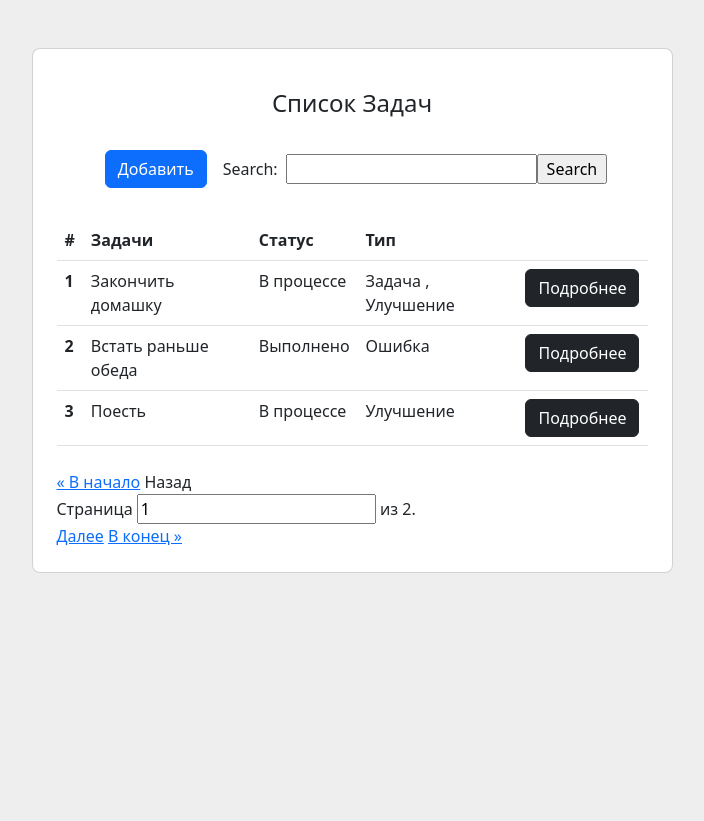
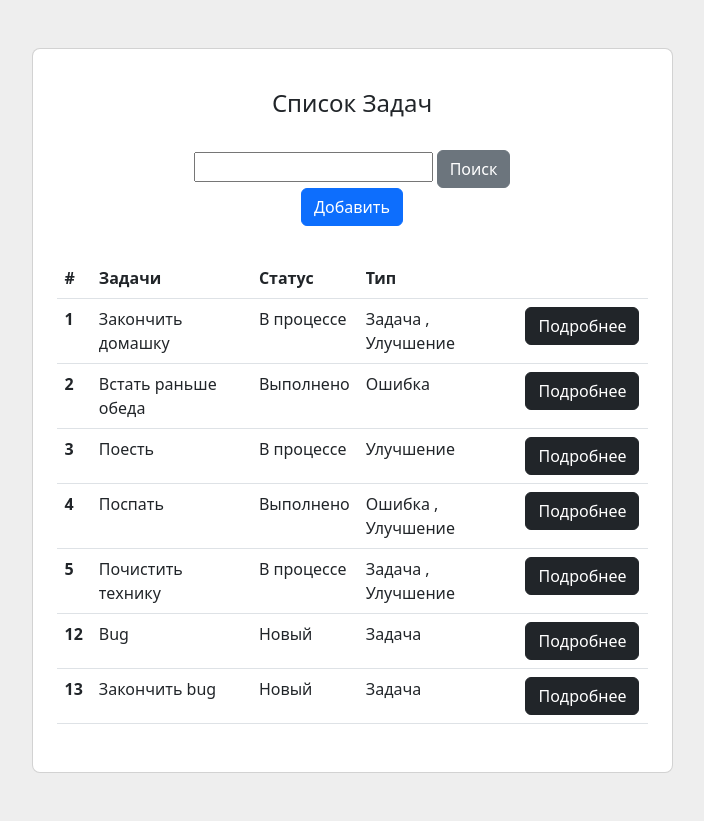
Before and after one commit to Chingiz-Almukhan/homework_59_Almukhan_Chingiz, a Django app: page / in a window 1280 px wide. Shown: the whole page, without its empty margins (288-992 px from the left). Before the commit the page ends 573 px from the top, so only its background shows below. Run offline with Django 4.2, Linux system fonts and the light colour scheme; data comes from the database, SQL or seed files in the repository.

Commit message:
Были переписаны вьюхи Добавлен поиск на главной странице Также на главной странице отображается по 10 задач на страницу

```diff
--- a/core/templates/main_page.html
+++ b/core/templates/main_page.html
@@ -2,11 +2,11 @@
 {% block title %} Main {% endblock %}
 {% block content %}
     <h4 class="text-center my-3 pb-3">Список Задач</h4>
+    {% include 'partial/search.html' %}
     <form class="row row-cols-lg-auto g-3 justify-content-center align-items-center mb-4 pb-2">
         <div class="col-12">
             <a href="{% url 'add' %}" type="submit" class="btn btn-primary">Добавить</a>
         </div>
-        {% include 'partial/search.html' %}
     </form>
     <table class="table mb-4">
         <thead>
@@ -28,10 +28,15 @@
                 {% endif %} {% endfor %}</td>
                 <td><a href="{% url 'task' article.pk %}" class="btn btn-dark">Подробнее</a></td>
             </tr>
+            {% empty %}
+            <tr><td>
+                Задачи не найдены
+            </td></tr>
         {% endfor %}
         </tbody>
+        {% if is_paginated %}
+            {% include 'partial/pagination.html' %}
+        {% endif %}
     </table>
-    {% if is_paginated %}
-        {% include 'partial/pagination.html' %}
-    {% endif %}
+
 {% endblock %}
--- a/core/templates/partial/pagination.html
+++ b/core/templates/partial/pagination.html
@@ -1,23 +1,23 @@
-<div class="pagination">
-    <span class="step-links">
-        <a href="?{% if query %}{{ query }}&{% endif %}page=1">&laquo; В начало</a>
+<div class="row row-cols-lg-auto g-3 justify-content-center align-items-center mb-4 pb-2">
+    <div class="col-12">
+        <tr>
             {% if page_obj.has_previous %}
-            <a href="?{% if query %}{{ query }}&{% endif %}page={{ page_obj.previous_page_number }}">Назад</a>
+                <td class="btn btn-secondary"><a class='text-decoration-none' href="?{% if query %}{{ query }}&{% endif %}page={{ page_obj.previous_page_number }}">Назад</a></td>
             {% else %}
-            <span class="page-disabled">Назад</span>
+                <td class="page-disabled text-muted">Назад</td>
             {% endif %}
-        <form class="current-page" method="get">
+            <td><form class="current-page" method="get">
                 <label for="page">
-                Страница <input type="text" name="page" id="page" value="{{ page_obj.number }}">
+                    Страница {{ page_obj.number }}
                     из {{ page_obj.paginator.num_pages }}.
-                {% if search %}<input type="hidden" name="search" value="{{ search }}">{% endif %}
+                    {% if search %}{% endif %}
                 </label>
-        </form>
+            </form></td>
             {% if page_obj.has_next %}
-            <a href="?{% if query %}{{ query }}&{% endif %}page={{ page_obj.next_page_number }}">Далее</a>
+                <td class="btn btn-secondary text-decoration-none"><a class='text-decoration-none' href="?{% if query %}{{ query }}&{% endif %}page={{ page_obj.next_page_number }}">Далее</a></td>
             {% else %}
-            <span class="page-disabled">Далее</span>
+                <td  class="page-disabled text-muted">Далее</td>
             {% endif %}
-        <a href="?{% if query %}{{ query }}&{% endif %}page={{ page_obj.paginator.num_pages }}">В конец &raquo;</a>
-    </span>
+        </tr>
     </div>
+</div>
--- a/core/templates/partial/search.html
+++ b/core/templates/partial/search.html
@@ -1,7 +1,6 @@
 <form class="text-center" action="" method="GET">
-    <label for="{{ form.search.id_for_label }}">{{ form.search.label }}:</label>
     {{ form.search }}
-    <input type="submit" value="Search">
+    <input class="btn btn-secondary" type="submit" value="Поиск">
     {% for error in form.search.errors %}
         <p class="form-error">{{ error }}</p>
     {% endfor %}
--- a/core/tracker/forms.py
+++ b/core/tracker/forms.py
@@ -1,36 +1,9 @@
 from django import forms
-from django.core.exceptions import ValidationError
-from django.core.validators import BaseValidator
 
 from tracker.models.issue_tracker import IssueTracker
 
 
-class MaxLengthValidator(BaseValidator):
-    message = 'Заголовок должен быть менее 20 символов'
-    code = 'too_long'
-
-    def compare(self, a, b):
-        return a > b
-
-    def clean(self, x):
-        return len(x)
-
-
-class MinLengthValidator(BaseValidator):
-    message = 'Заголовок должен быть более 2 символов'
-    code = 'too_short'
-
-    def compare(self, a, b):
-        return a < b
-
-    def clean(self, x):
-        return len(x)
-
-
 class AddEditForm(forms.ModelForm):
-    summary = forms.CharField(max_length=200, required=True, label='Заголовок',
-                              validators=(MinLengthValidator(2), MaxLengthValidator(20)))
-
     class Meta:
         model = IssueTracker
         fields = ['summary', 'description', 'status', 'type']
@@ -46,4 +19,4 @@ class AddEditForm(forms.ModelForm):
 
 
 class SearchForm(forms.Form):
-    search = forms.CharField(max_length=100, required=False)
+    search = forms.CharField(max_length=100, required=False, label='Поиск')
--- a/core/tracker/views/base.py
+++ b/core/tracker/views/base.py
@@ -8,20 +8,11 @@ from tracker.models.issue_tracker import IssueTracker
 from django.db.models import Q
 
 
-# class IndexView(View):
-#     def get(self, request, *args, **kwargs):
-#         articles = IssueTracker.objects.all()
-#         context = {
-#             'articles': articles,
-#         }
-#         return render(request, 'main_page.html', context)
-
-
 class IndexView(ListView):
     template_name = 'main_page.html'
     model = IssueTracker
     context_object_name = 'articles'
-    paginate_by = 3
+    paginate_by = 10
     paginate_orphans = 1
 
     def get(self, request, *args, **kwargs):
```
Also changed, not shown: core/tracker/views/add.py (+0 -16 lines), core/tracker/views/edit.py (+0 -26 lines), core/tracker/views/task_view.py (+0 -8 lines). Lines whose indentation alone changed are shown as unchanged.
